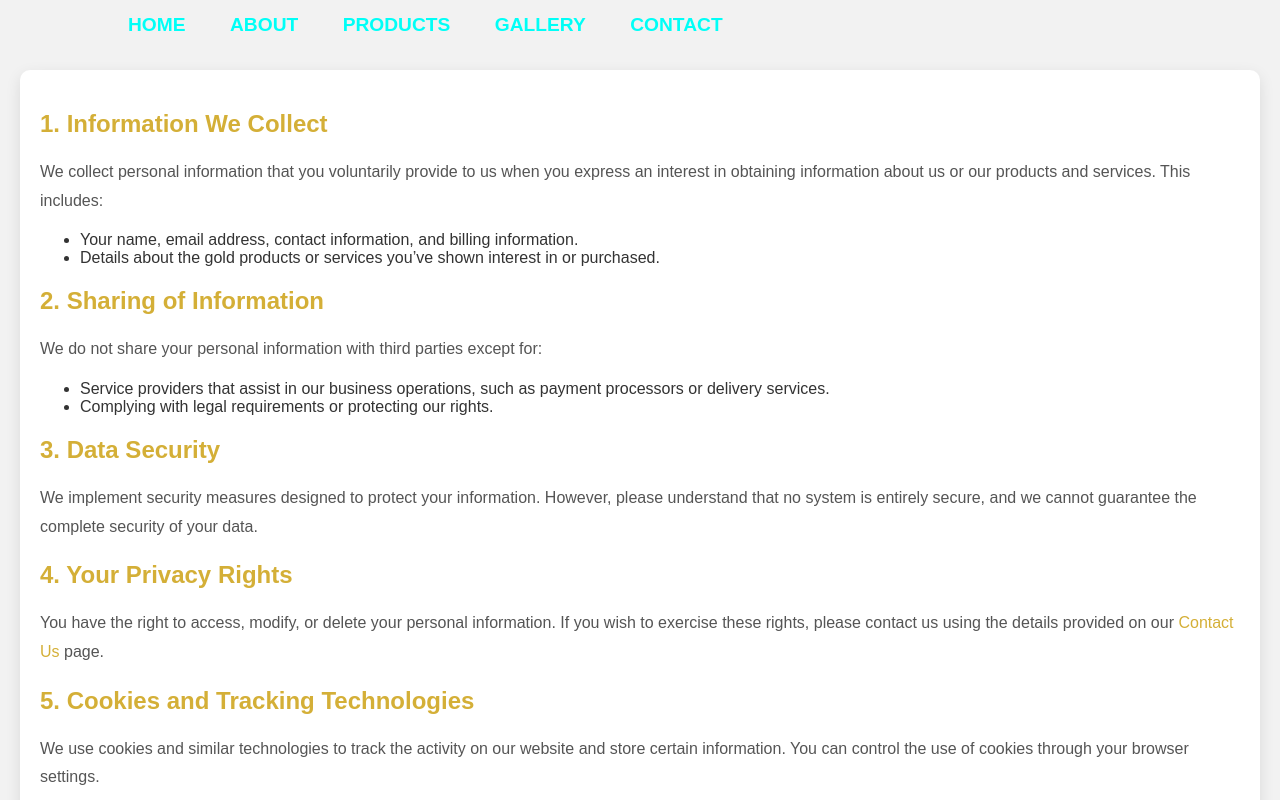
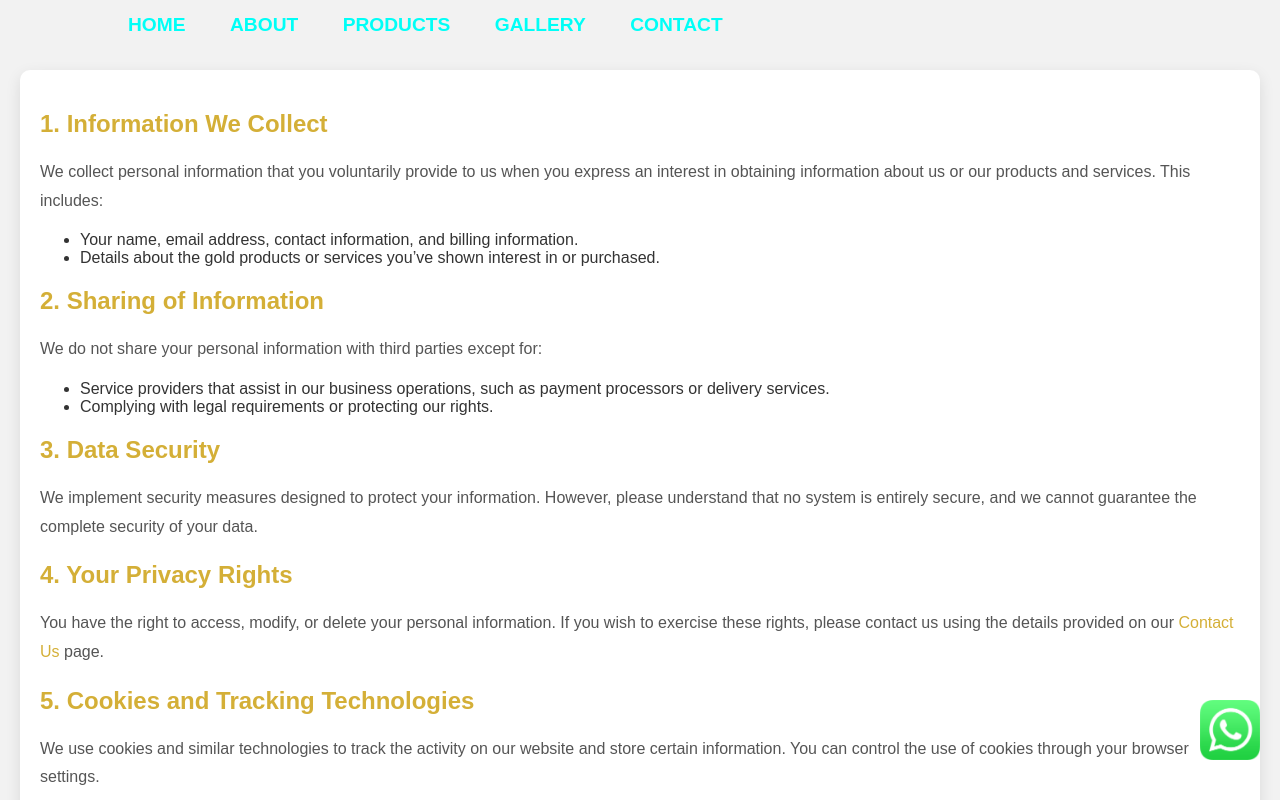
Before and after one commit to jayanthgannoju/GaneshGoldWorks, a plain HTML site: page privacy.html in a window 1280 px wide. Shown: the top 800 px of the page. Drawn offline with Linux system fonts and the light colour scheme.

Commit message:
privacy.html

```diff
--- a/privacy.html
+++ b/privacy.html
@@ -271,6 +271,20 @@ hr{
    margin-bottom: 20px;
  }
 }
+        /* whatsapp */
+.whatsapp-icon {
+    position: fixed;
+    bottom: 40px;
+    right: 20px;
+    z-index: 1000;
+    width: 60px;
+    height: 60px;
+}
+
+.whatsapp-icon img {
+    width: 100%;
+    height: 100%;
+}
     </style>
 </head>
 <body>
@@ -314,6 +328,10 @@ hr{
         <h2>7. Contact Us</h2>
         <p>If you have any questions regarding this Privacy Policy or how we handle your data, please contact us via the <a href="contactus.html">Contact Us</a> page.</p>
     </section>
+
+    <a href="https://wa.me/9701462139" class="whatsapp-icon" target="_blank">
+    <img src="./images/whatsapp icon.png">
+</a>
 
      <!-- footer -->
      <footer>
```
